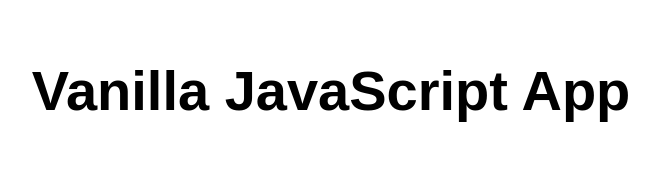
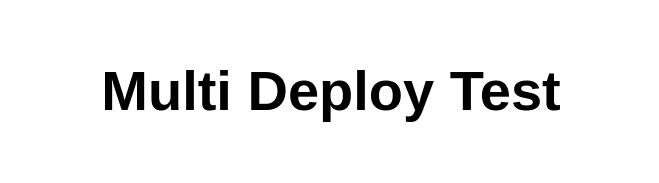
Before and after one commit to CowWarrior/multideploytest, a website: page src/index.html in a window 1280 px wide. Shown: the whole page, without its empty margins (309-968 px from the left). Drawn offline with Linux system fonts and the light colour scheme.

Commit message:
changed title

```diff
--- a/src/index.html
+++ b/src/index.html
@@ -10,7 +10,7 @@
 
 <body>
   <main>
-    <h1>Vanilla JavaScript App</h1>
+    <h1>Multi Deploy Test</h1>
   </main>
 </body>
 
```
